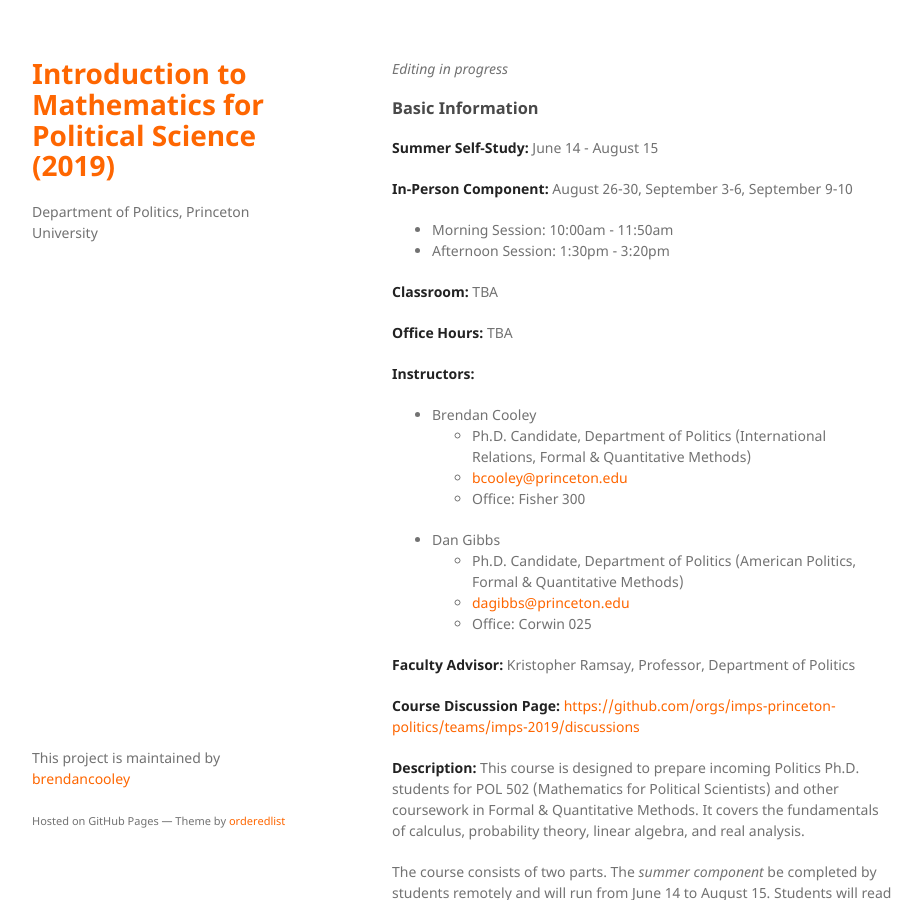
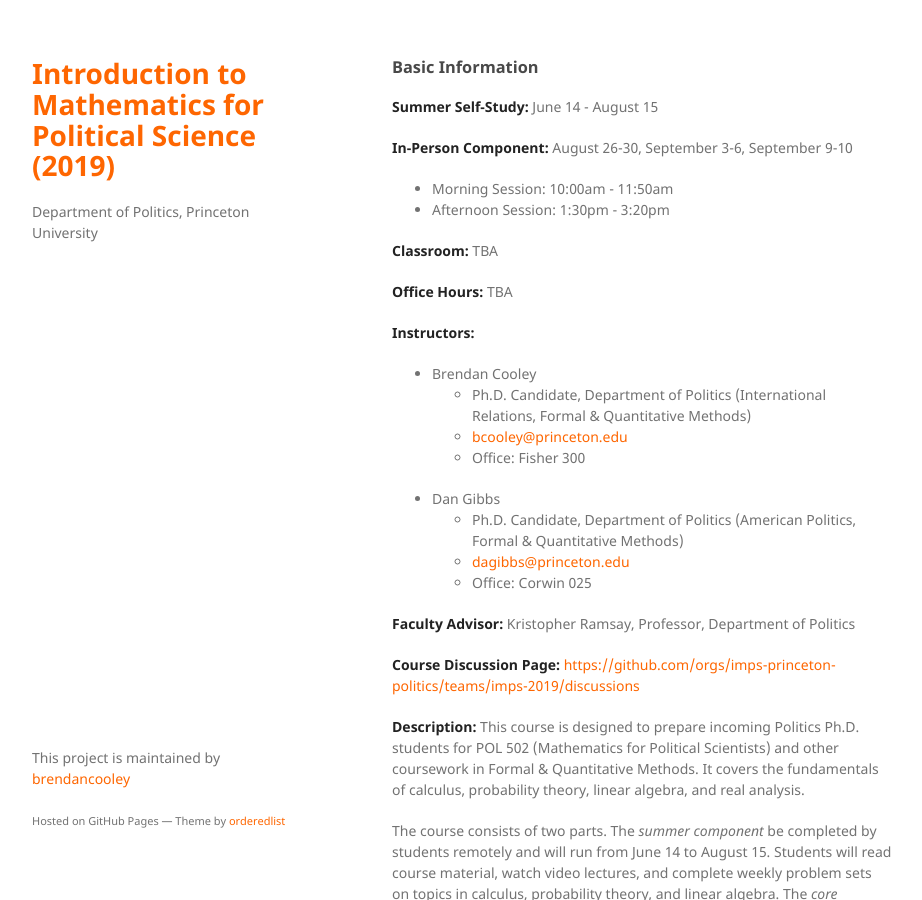
Before and after one commit to brendancooley/imps2019, a Jekyll site: the page built from index.md, in a window 1280 px wide and 900 px high. Shown: the whole window, without its empty margins (178-1100 px from the left). Built offline with Jekyll 4.4.1, drawn with Linux system fonts in a browser that asks for light colours; nearby versions of some CDN libraries; a script that is not in the unit is left out; our own code applies the rules of GitHub Pages for plain Markdown files; some of the changed text lies outside the part shown.

Commit message:
quick fixes

```diff
--- a/index.md
+++ b/index.md
@@ -1,8 +1,6 @@
 ---
 layout: default
 ---
-
-*Editing in progress*
 
 ### Basic Information
 
@@ -106,7 +104,7 @@
 | Aug 26 | Midterm Exam (Closed Book)      | Exam Debrief, Summer Review                     |  |
 | Aug 27 | Proofs and Logic            | Ordered Sets                            | Problem Set |
 | Aug 28 | Metric Spaces      | Metric Spaces                                  | Problem Set |
-| Aug 29 | Linear Spaces                   | Normed Linear Spaces   | Problem Set: |
+| Aug 29 | Linear Spaces                   | Normed Linear Spaces   | Problem Set |
 | Aug 30 | Functions: Continuous         | Functions: Monotone, Linear, Convex/Concave    | Problem Set |
 | Sep 3  | Inner Product Spaces, Orthogonality, Projection      | Functions: Smooth                   | Problem Set |
 | Sep 4  | Optimization: Unconstrained   | Optimization: Equality Constrained                    | Problem Set |
```
